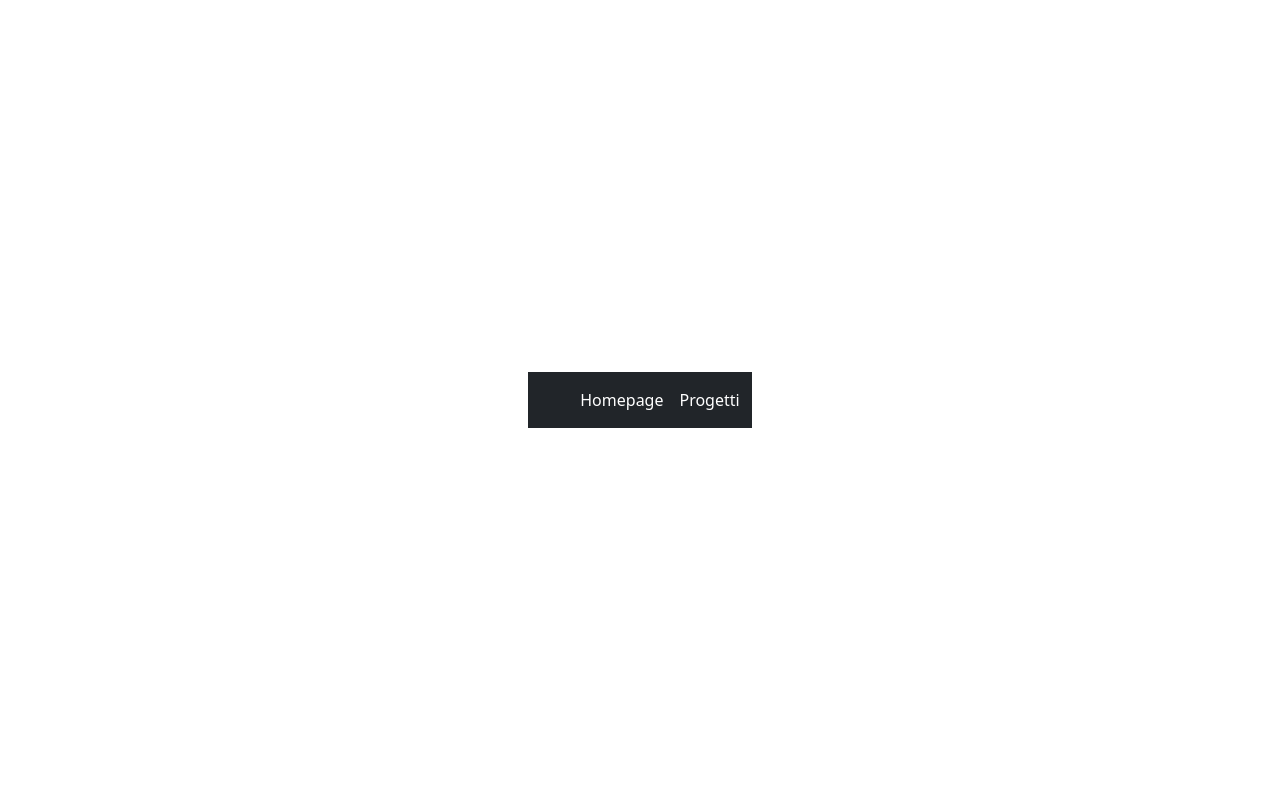
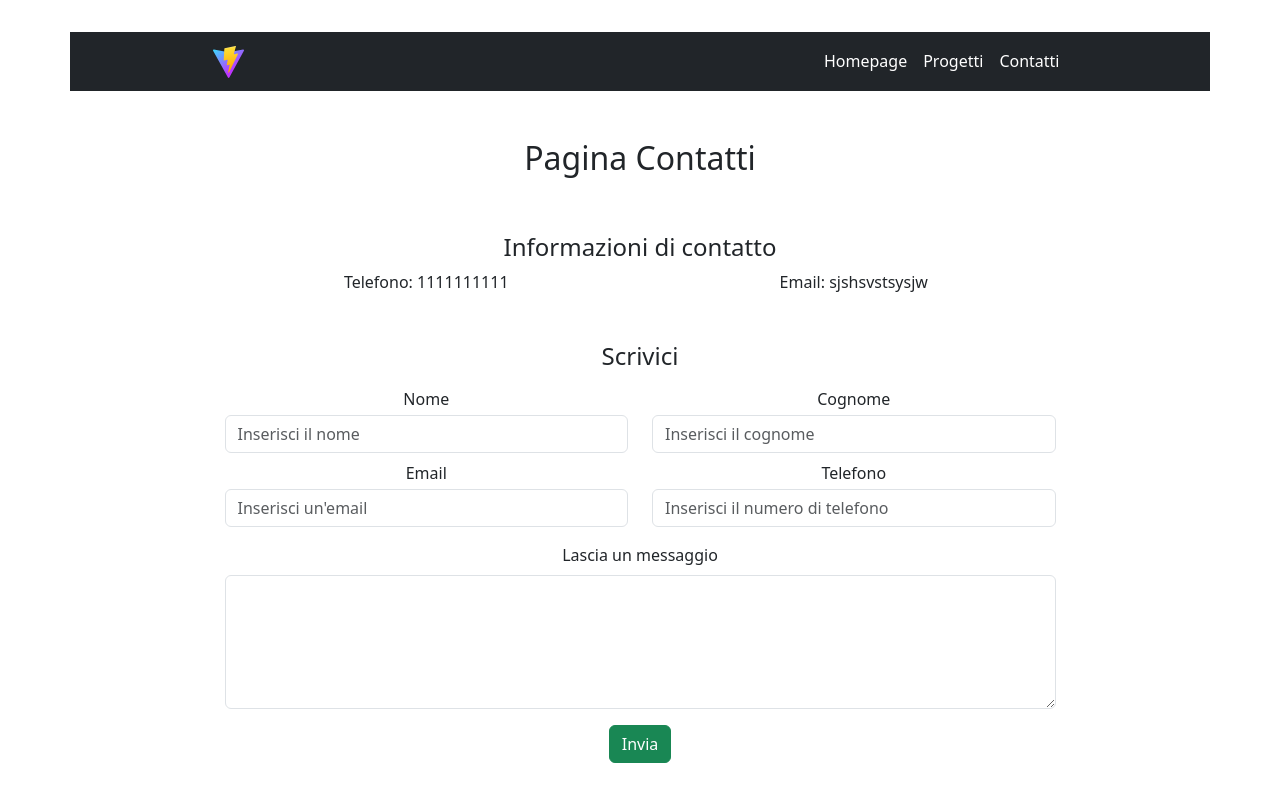
Before and after one commit to Marco9726/vite-boolfolio, a Vue app: page /contatti in a window 1280 px wide. Before the commit this address had no page. Shown: the top 802 px of the page. Built offline with nearby package versions, Linux system fonts and the light colour scheme.

Commit message:
creazione pagina e rotta contacts

```diff
--- a/src/components/AppHeader.vue
+++ b/src/components/AppHeader.vue
@@ -12,6 +12,10 @@ export default {
 					label: 'Progetti',
 					routeName: 'projectslist'
 				},
+				{
+					label: 'Contatti',
+					routeName: 'contacts'
+				}
 			]
 		}
 	}
--- /dev/null
+++ b/src/pages/Contacts.vue
@@ -0,0 +1,82 @@
+<script>
+	import axios from 'axios';
+	import { store } from '../store';
+	export default {
+		data(){
+			return{
+				store,
+				name: '',
+				surname: '',
+				mail: '',
+				phone: '',
+				message: ''
+			}
+		},
+		methods: {
+			snedForm(){
+				const data = {
+					name: this.name,
+					surname: this.surname,
+					mail: this.mail,
+					phone: this.phone,
+					message: this.message
+				}
+
+				// axios.post(`${this.store.Uri}/api/contacts`, data).then((response) => {
+
+				// })
+			}
+		},
+	}
+</script>
+
+<template>
+	<div class="container w-75">
+		<div class="row">
+			<div class="col-12 my-5">
+				<h2 class="text-center">Pagina Contatti</h2>
+			</div>
+			<div class="col-12">
+				<h4 class="text-center">Informazioni di contatto</h4>
+				<div class="row">
+					<div class="col-6 text-center">Telefono: 1111111111</div>
+					<div class="col-6 text-center">Email: sjshsvstsysjw</div>
+				</div>
+			</div>
+			<div class="col-12 my-5">
+				<h4 class="text-center">Scrivici</h4>
+				<form action="" @submit="sendForm">
+					<div class="row justify-content-center">
+						<div class="col-12 col-md-6 my-2">
+							<label for="inputName" class="control-label mb-1">Nome</label>
+							<input type="text" class="form-control" name="name" id="inputName" placeholder="Inserisci il nome" v-model="name">
+						</div>
+						<div class="col-12 col-md-6 my-2">
+							<label for="inputSurname" class="control-label mb-1">Cognome</label>
+							<input type="text" class="form-control" name="surname" id="inputSurname" placeholder="Inserisci il cognome" v-model="surname">
+						</div>
+						<div class="col-12 col-md-6">
+							<label for="inputMail" class="control-label mb-1">Email</label>
+							<input type="mail" class="form-control" name="mail" id="inputMail" placeholder="Inserisci un'email" v-model="mail">
+						</div>
+						<div class="col-12 col-md-6">
+							<label for="inputPhone" class="control-label mb-1">Telefono</label>
+							<input type="phone" class="form-control" name="phone" id="inputPhone" placeholder="Inserisci il numero di telefono" v-model="phone">
+						</div>
+						<div class="col-12 my-3">
+							<label for="textMessage" class="control-label mb-2 d-block">Lascia un messaggio</label>
+							<textarea name="message" id="textMessage" class="form-control" cols="50" rows="5" v-model="message"></textarea>
+						</div>
+						<div class="col-12 text-center">
+							<button type="submit" class="btn btn-success">Invia</button>
+						</div>
+					</div>
+				</form>
+			</div>
+		</div>
+	</div>
+</template>
+
+<style lang="scss">
+
+</style>
--- a/src/router.js
+++ b/src/router.js
@@ -5,6 +5,7 @@ import HomePage from './pages/HomePage.vue';
 import ProjectsList from './pages/ProjectsList.vue';
 import SingleProject from './pages/SingleProject.vue';
 import NotFound from './pages/NotFound.vue';
+import Contacts from './pages/Contacts.vue';
 //creo l'oggetto router
 const router = createRouter({
 	history: createWebHistory(),
@@ -25,6 +26,11 @@ const router = createRouter({
 			name: 'singleproject',
 			component: SingleProject
 		},
+		{
+			path: '/contatti',
+			name: 'contacts',
+			component: Contacts
+		},
 		//sempre per ultima, la pagina di errore
 		{
 			path: '/*',
```
